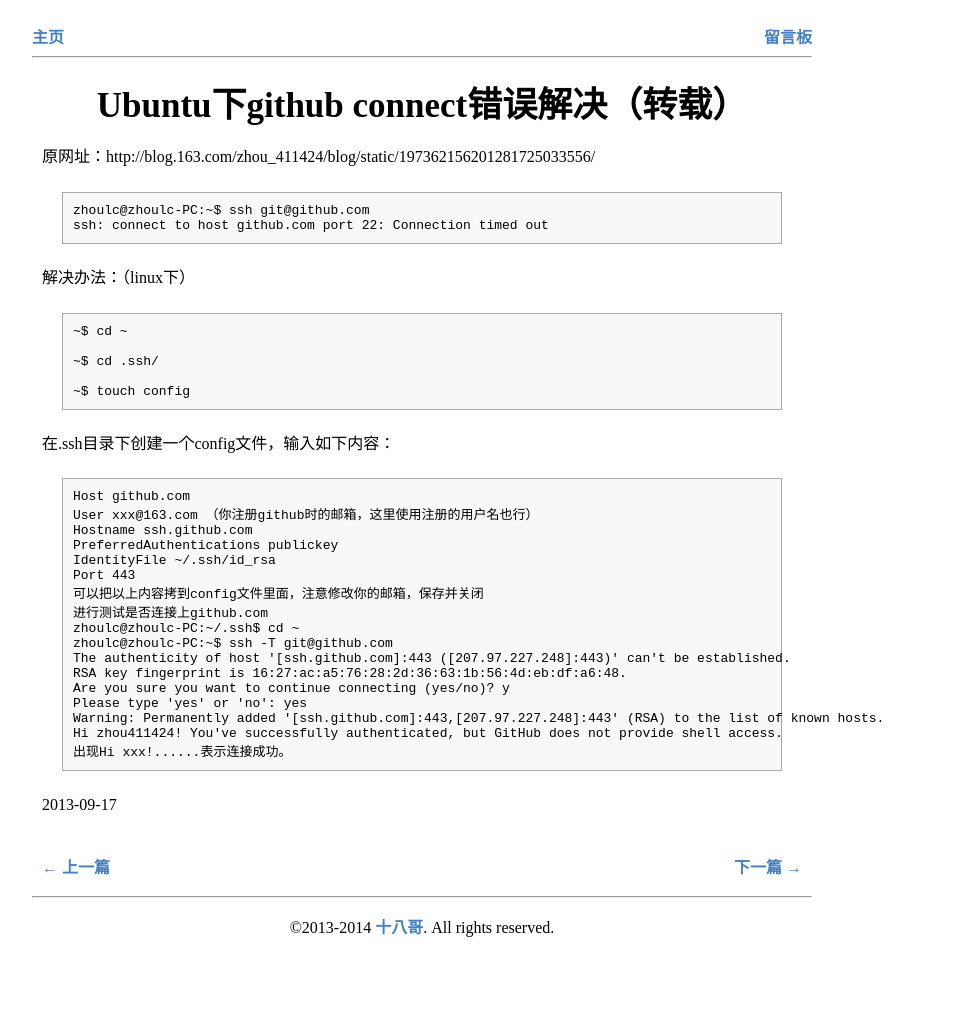
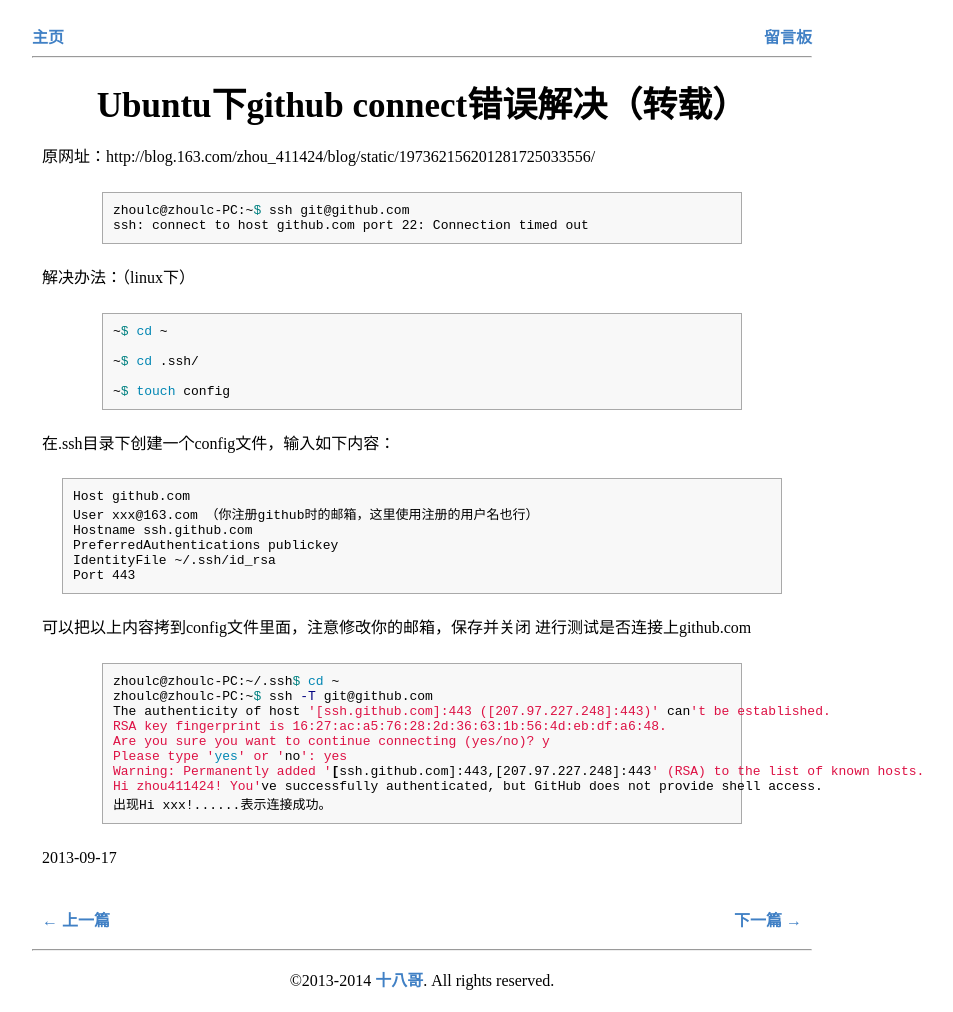
Before and after one commit to cforth/blog, a Jekyll site: the page built from _posts/2013-09-17-ubuntu-github-connect-error.md, in a window 1280 px wide. Shown: the whole page, without its empty margins (218-1171 px from the left). Built offline with Jekyll 4.4.1, drawn with Linux system fonts in a browser that asks for light colours; Markdown is read by kramdown in place of the engine named in the settings; comment, search, counter and statistics services are not loaded; before the commit the page ends 959 px from its top, so only the background shows below that.

Commit message:
修复代码高亮

````diff
--- a/_posts/2013-09-17-ubuntu-github-connect-error.md
+++ b/_posts/2013-09-17-ubuntu-github-connect-error.md
@@ -9,20 +9,20 @@
 
 原网址：http://blog.163.com/zhou_411424/blog/static/197362156201281725033556/
 
-```
+{% highlight bash %}
 zhoulc@zhoulc-PC:~$ ssh git@github.com
 ssh: connect to host github.com port 22: Connection timed out
-```
+{% endhighlight %}
 
 解决办法：（linux下）
 
-```
+{% highlight bash %}
 ~$ cd ~
 
 ~$ cd .ssh/
 
 ~$ touch config
-```
+{% endhighlight %}
 
 在.ssh目录下创建一个config文件，输入如下内容：
 
@@ -33,8 +33,12 @@
 PreferredAuthentications publickey
 IdentityFile ~/.ssh/id_rsa
 Port 443
+```
+
 可以把以上内容拷到config文件里面，注意修改你的邮箱，保存并关闭
 进行测试是否连接上github.com
+
+{% highlight bash %}
 zhoulc@zhoulc-PC:~/.ssh$ cd ~
 zhoulc@zhoulc-PC:~$ ssh -T git@github.com
 The authenticity of host '[ssh.github.com]:443 ([207.97.227.248]:443)' can't be established.
@@ -44,6 +48,6 @@
 Warning: Permanently added '[ssh.github.com]:443,[207.97.227.248]:443' (RSA) to the list of known hosts.
 Hi zhou411424! You've successfully authenticated, but GitHub does not provide shell access.
 出现Hi xxx!......表示连接成功。
-```
+{% endhighlight %}
 
 {{ page.date | date: "%Y-%m-%d" }}
````
